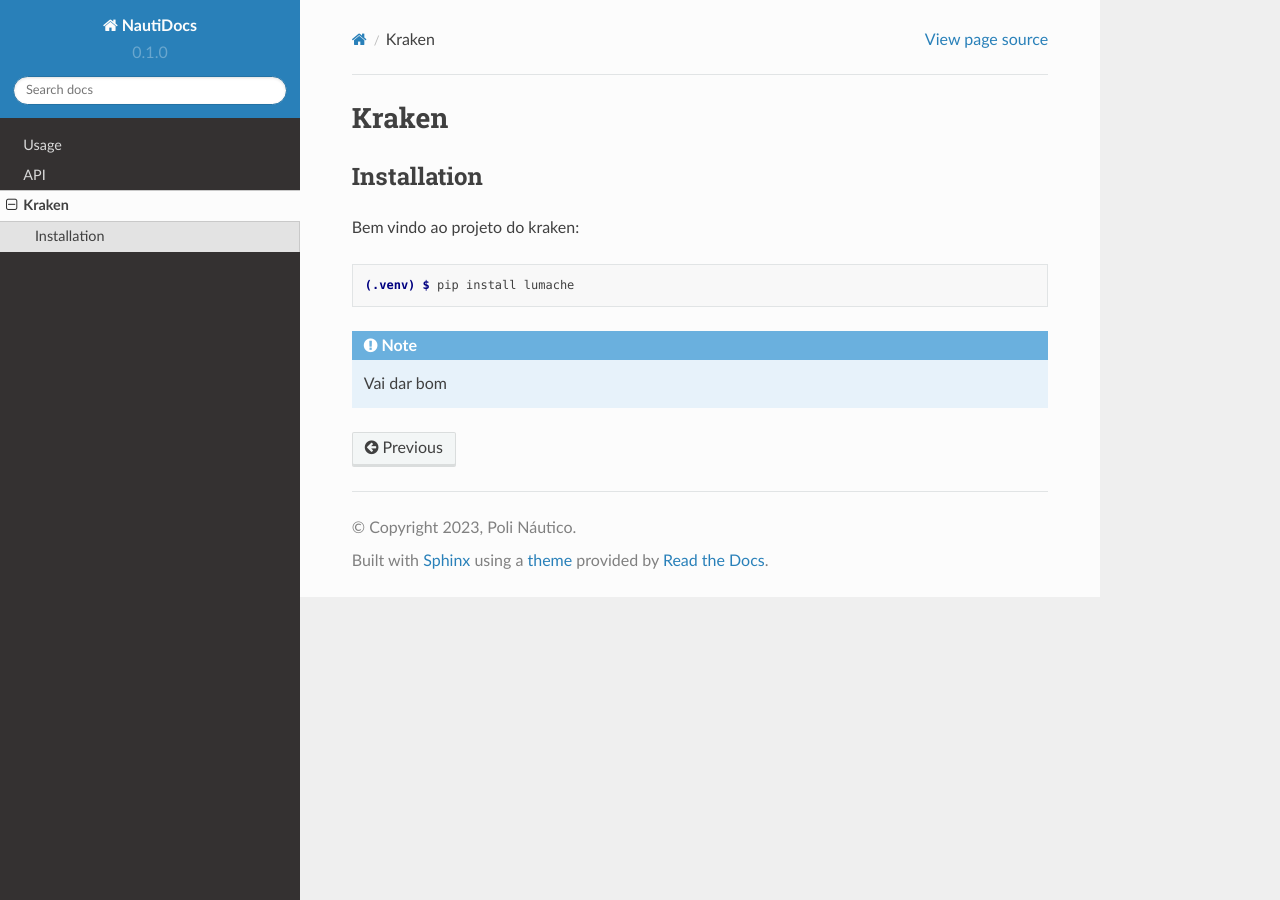
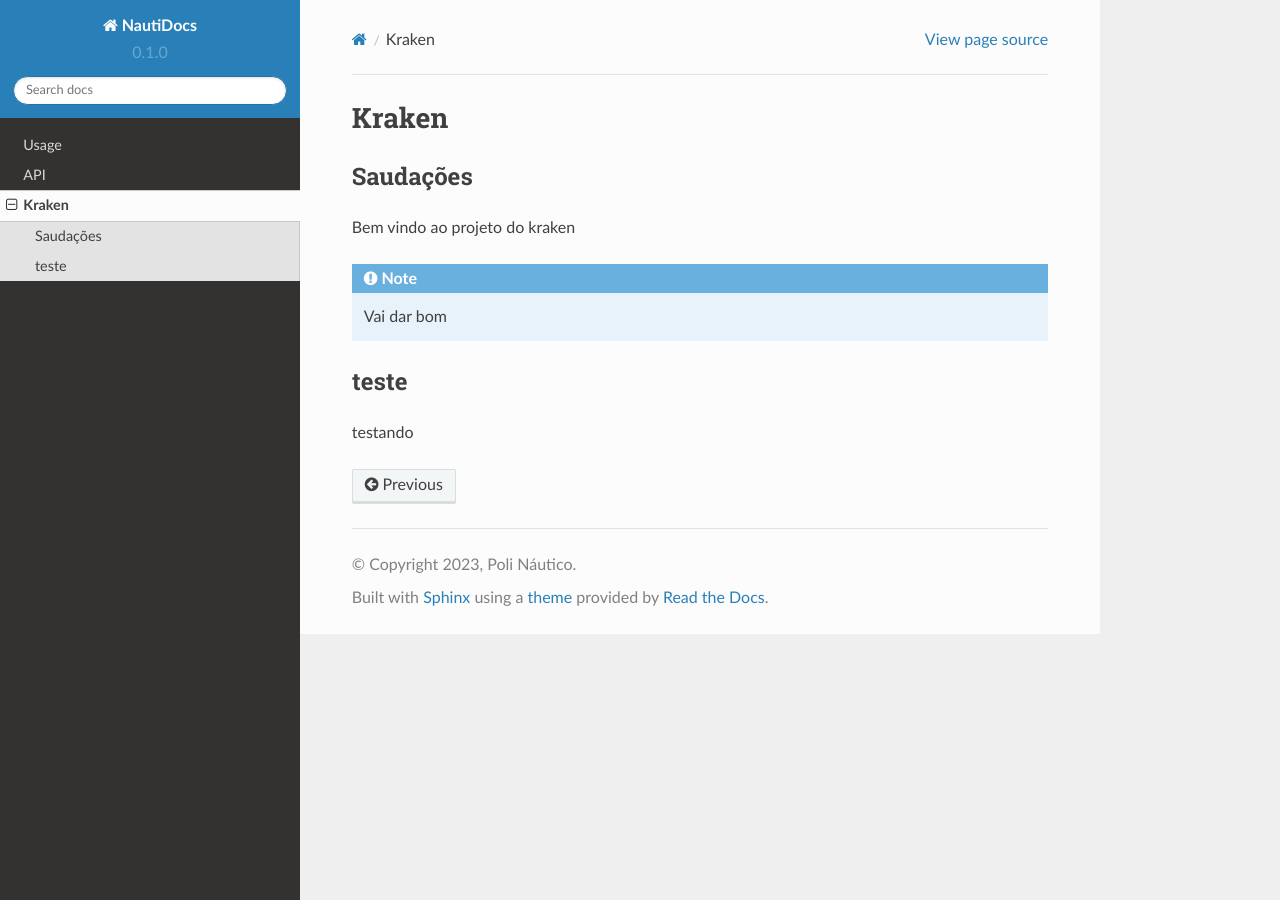
Before and after one commit to polinautico/readthedocs, a Sphinx documentation site: the page built from docs/source/kraken.rst, in a window 1280 px wide. Built offline with Sphinx 7.4.7 and the Read the Docs theme 2.0.0, drawn with Linux system fonts in a browser that asks for light colours; pages that are not in the unit, such as notebooks, are missing from menus.

Commit message:
Update kraken.rst

```diff
--- a/docs/source/kraken.rst
+++ b/docs/source/kraken.rst
@@ -1,17 +1,20 @@
 Kraken
 =====
 
-.. _installation:
+.. _Saudacoes:
 
-Installation
+Saudações
 ------------
 
-Bem vindo ao projeto do kraken:
-
-.. code-block:: console
-
-   (.venv) $ pip install lumache
+Bem vindo ao projeto do kraken
 
 .. note::
 
    Vai dar bom
+
+.. _teste:
+
+teste
+------------
+
+testando
```
